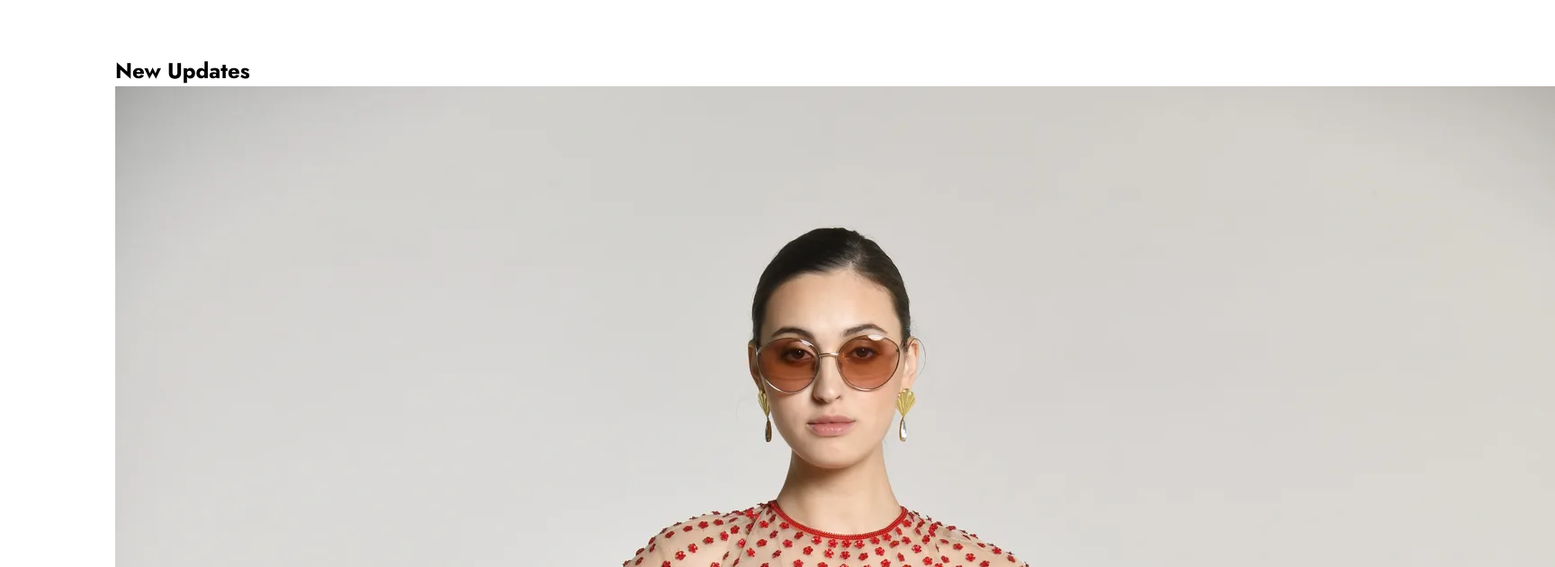
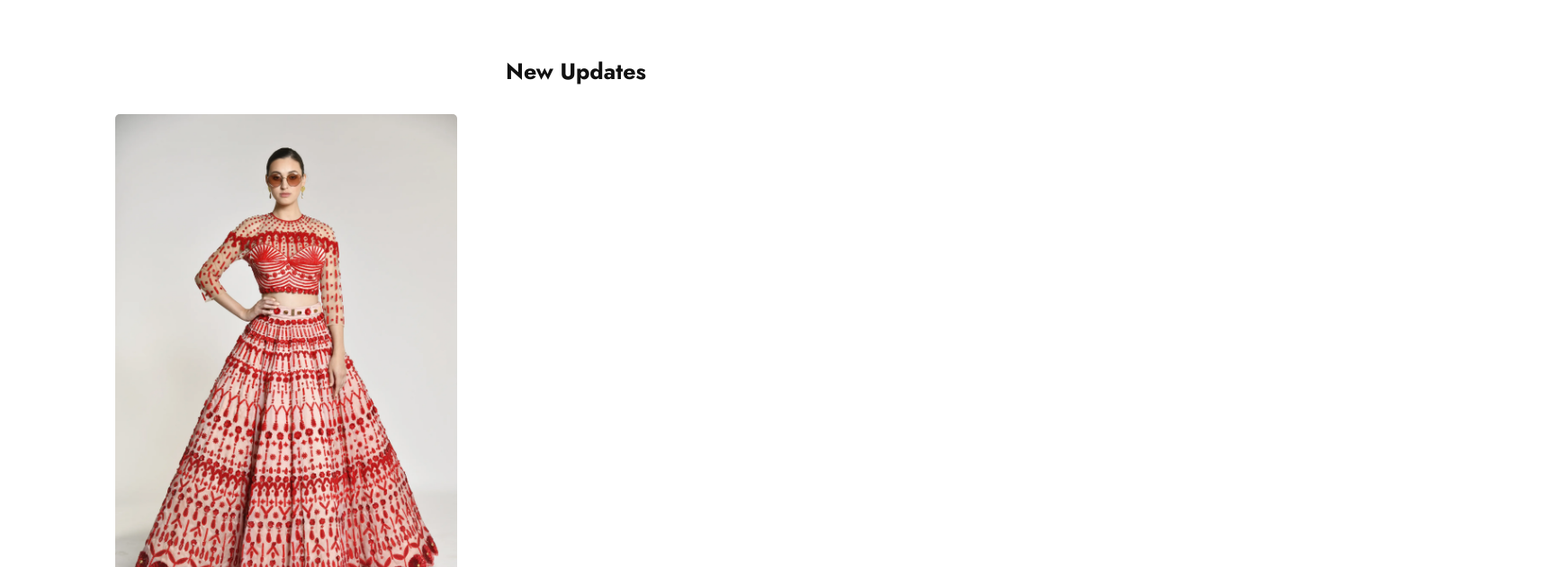
Before and after one commit to AnupChaudhary12/ecommerce-using-HTML_CSS, a plain HTML site: page index.html in a window 1280 px wide. Shown: the part 2589-3220 px from the top of the page at 90% size, 1728 px wide, since content can reach past the window. Drawn offline with nearby package versions, Linux system fonts and the light colour scheme.

Commit message:
styling image of update

```diff
--- a/index.html
+++ b/index.html
@@ -280,6 +280,7 @@
         <h2>New Updates</h2>
       </div>
       <div class="update-cart">
+        <div class="cart">
           <img src="images/new1.jpg" alt="" />
           <h5>26 jan 2023</h5>
           <h4>Lets start bring sale on this summer vacation</h4>
@@ -287,13 +288,15 @@
             Lorem ipsum dolor sit amet consectetur adipisicing elit. Maxime
             mollitia, molestiae quas vel sint commodi repudiandae consequuntur
             voluptatum laborum numquam blanditiis harum quisquam eius sed odit
-          fugiat iusto fuga praesentium optio, eaque rerum! Provident similique
-          accusantium nemo autem.
+            fugiat iusto fuga praesentium optio, eaque rerum! Provident
+            similique accusantium nemo autem.
           </p>
           <h6>Continue Reading...</h6>
         </div>
+      </div>
 
       <div class="update-cart">
+        <div class="cart">
           <img src="images/new2.jpg" alt="" />
           <h5>26 jan 2023</h5>
           <h4>Lets start bring sale on this summer vacation</h4>
@@ -301,13 +304,15 @@
             Lorem ipsum dolor sit amet consectetur adipisicing elit. Maxime
             mollitia, molestiae quas vel sint commodi repudiandae consequuntur
             voluptatum laborum numquam blanditiis harum quisquam eius sed odit
-          fugiat iusto fuga praesentium optio, eaque rerum! Provident similique
-          accusantium nemo autem.
+            fugiat iusto fuga praesentium optio, eaque rerum! Provident
+            similique accusantium nemo autem.
           </p>
           <h6>Continue Reading...</h6>
         </div>
+      </div>
 
       <div class="update-cart">
+        <div class="cart">
           <img src="images/new3.jpg" alt="" />
           <h5>26 jan 2023</h5>
           <h4>Lets start bring sale on this summer vacation</h4>
@@ -315,10 +320,11 @@
             Lorem ipsum dolor sit amet consectetur adipisicing elit. Maxime
             mollitia, molestiae quas vel sint commodi repudiandae consequuntur
             voluptatum laborum numquam blanditiis harum quisquam eius sed odit
-          fugiat iusto fuga praesentium optio, eaque rerum! Provident similique
-          accusantium nemo autem.
+            fugiat iusto fuga praesentium optio, eaque rerum! Provident
+            similique accusantium nemo autem.
           </p>
           <h6>Continue Reading...</h6>
+        </div>
       </div>
     </section>
 
--- a/style.css
+++ b/style.css
@@ -264,3 +264,19 @@ reviews h2{
     text-transform: capitalize;
     margin-bottom: 2px;
 }
+
+/*update-section-css*/
+
+.up-center-text h2{
+    text-align: center;
+    color: #111;
+    font-size: 25px;
+    text-transform: capitalize ;
+    font-weight: 700;
+    margin-bottom: 30px;
+}
+.cart img{
+    width: 380px;
+    height: auto;
+    border-radius: 5px;
+}
```
Lines whose indentation alone changed are shown as unchanged.
